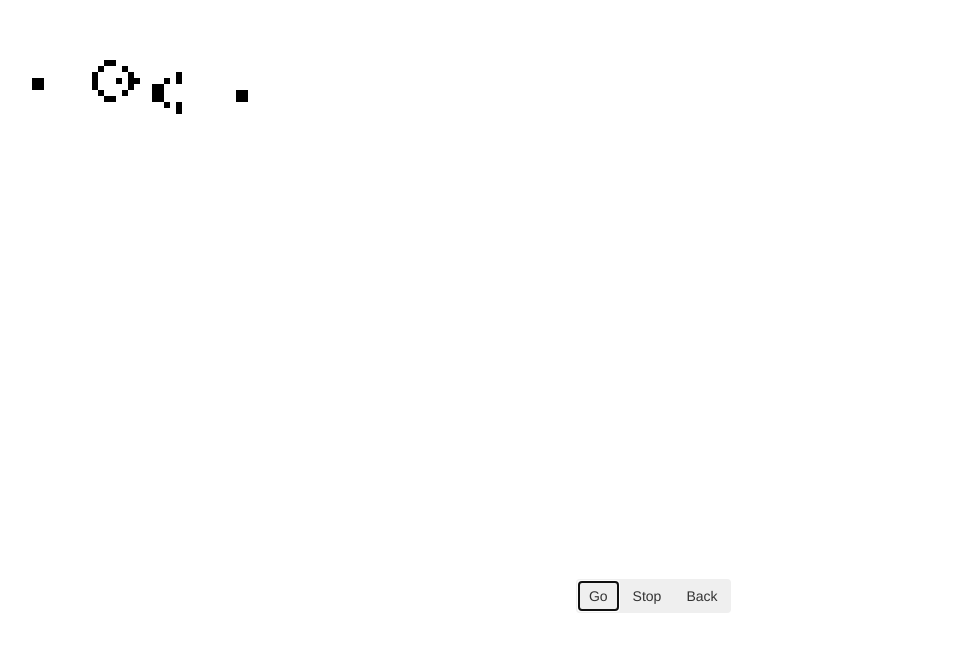
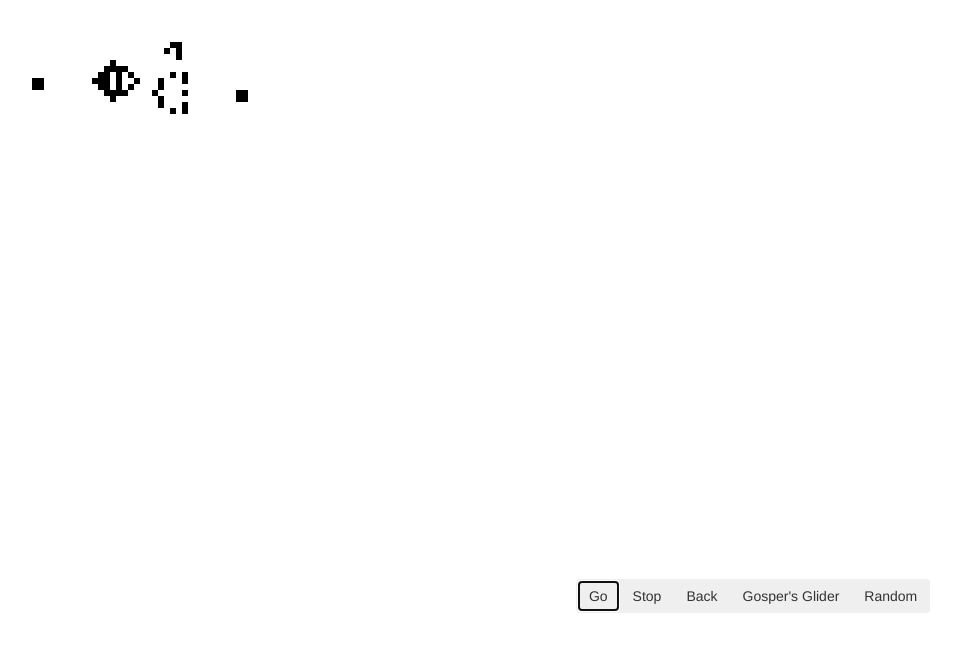
Before and after one commit to johnttan/networks_and_simulations, a plain HTML site: page conway_game_of_life/index.html in a window 1280 px wide. Both pictures are taken after a click on the button "Go". Shown: the whole page, without its empty margins (28-989 px from the left). Drawn offline with nearby package versions, Linux system fonts and the light colour scheme.

Commit message:
Fixed more bugs with local behavior. Added buttons for loading random/glider initial states.

```diff
--- a/conway_game_of_life/index.html
+++ b/conway_game_of_life/index.html
@@ -14,6 +14,8 @@
     <button class='btn' id="go">Go</button>
     <button class='btn' id="stop">Stop</button>
     <button class='btn' id="back">Back</button>
+    <button class='btn' id="glider">Gosper's Glider</button>
+    <button class='btn' id="random">Random</button>
   </div>
 </body>
 </html>
--- a/conway_game_of_life/sim.js
+++ b/conway_game_of_life/sim.js
@@ -10,22 +10,25 @@
   var UnitStep = function(grid){
     var live = 0;
     var dead = 0;
-    var neighbors = [grid[this.x][this.y-1], grid[this.x][this.y+1], grid[this.x+1][this.y], grid[this.x-1][this.y]];
+    var neighbors = [];
     if(this.x-1 >= 0){
       var xminus = grid[this.x-1];
+      neighbors.push(xminus[this.y]);
     }
-    if(this.x+1 <= grid.length){
+    if(this.x+1 < grid.length){
       var xplus = grid[this.x+1];
+      neighbors.push(xplus[this.y])
     }
     if(this.y-1 >= 0){
+      neighbors.push(grid[this.x][this.y-1]);
       if(xplus){neighbors.push(xplus[this.y-1])};
       if(xminus){neighbors.push(xminus[this.y-1])};
     }
-    if(this.y+1 <= grid.length){
+    if(this.y+1 < grid.length){
+      neighbors.push(grid[this.x][this.y+1])
       if(xplus){neighbors.push(xplus[this.y+1])};
       if(xminus){neighbors.push(xminus[this.y+1])};
     }
-    console.log(neighbors)
     _.each(neighbors, function(el){
       if(el){
         if(el.color == 'black'){
@@ -69,6 +72,9 @@
     this.cachedTimeout;
     this.steps = 0;
     this.width = width;
+    this.init = function(){
+      this.steps = 0;
+      this.history = [];
       (function(that){
         _.each(_.range(100), function(el){
           that.grid[el] = [];
@@ -78,13 +84,20 @@
           })
         })
       })(this)
-    if(coords){
+    }
+    this.init();
+    this.initCoords = function(coords){
+      this.init();
       (function(that){
         _.each(coords, function(pair){
           that.grid[pair[0]][pair[1]].color = 'black';
         })
       })(this)
-    }else{
+      this.history.push(_.cloneDeep(this.grid));
+
+    }
+    this.randomCoords = function(){
+      this.init();
       (function(that){
         _.each(_.range(100), function(el){
           _.each(_.range(100), function(el1){
@@ -97,6 +110,12 @@
           })
         })
       })(this)
+      this.history.push(_.cloneDeep(this.grid));
+    }
+    if(coords){
+      this.initCoords(coords);
+    }else{
+      this.randomCoords();
     }
     (function(that){
       _.each(that.grid, function(el){
@@ -176,6 +195,14 @@
     $('#stop').click(function(){
       clearTimeout(engine.cachedTimeout);
     })
+    $('#glider').click(function(){
+      clearTimeout(engine.cachedTimeout);
+      engine.initCoords(coords);
+    })
+    $('#random').click(function(){
+      clearTimeout(engine.cachedTimeout);
+      engine.randomCoords();
+    })
     $('#back').click(function(){
       if(engine.steps > 1){
         clearTimeout(engine.cachedTimeout);
```
Lines whose indentation alone changed are shown as unchanged.
